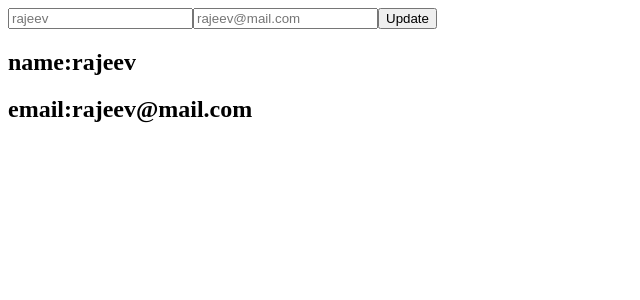
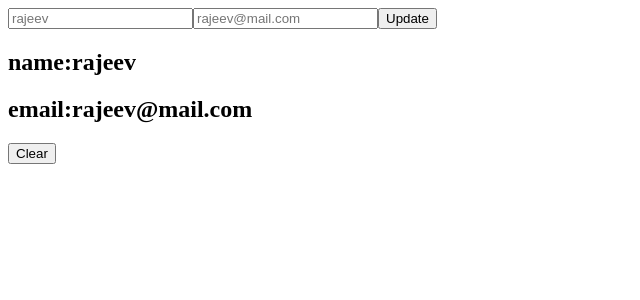
Before and after one commit to rajeevrhansda/tuts, a React (Create React App) app: page / in a window 1280 px wide. Shown: the top 300 px of the page, without its empty margins (0-640 px from the left). Built offline with nearby package versions, Linux system fonts and the light colour scheme.

Commit message:
redux state clear

```diff
--- a/src/App.js
+++ b/src/App.js
@@ -1,6 +1,6 @@
 import { useState } from 'react';
 import { useSelector, useDispatch } from 'react-redux'
-import {update} from './redux/userSlice'
+import {update, remove} from './redux/userSlice'
 
 function App() {
   const user = useSelector((state) => state.user);
@@ -10,6 +10,10 @@ function App() {
   const handleUpdate = (e)=>{
     e.preventDefault();
     dispatch(update({name, email}));
+  }
+  const handleClear = (e)=>{
+    e.preventDefault();
+    dispatch(remove());
   }
   return (
     <div className="app">
@@ -26,6 +30,7 @@ function App() {
       <button onClick={handleUpdate}>Update</button>
       <h2>name:{user.name}</h2>
       <h2>email:{user.email}</h2>
+      <button onClick={handleClear}>Clear</button>
     </div>
   );
 }
```
